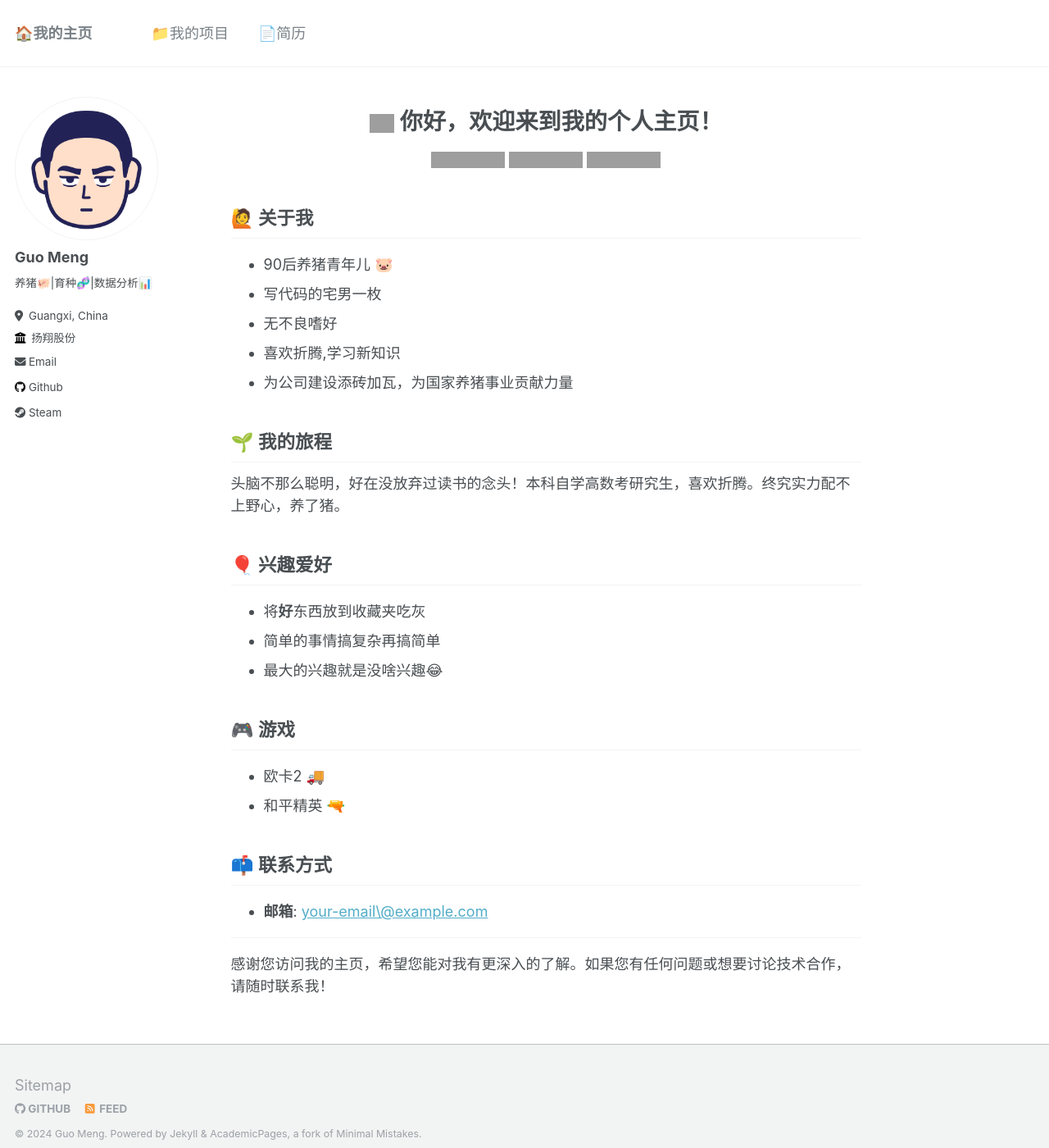
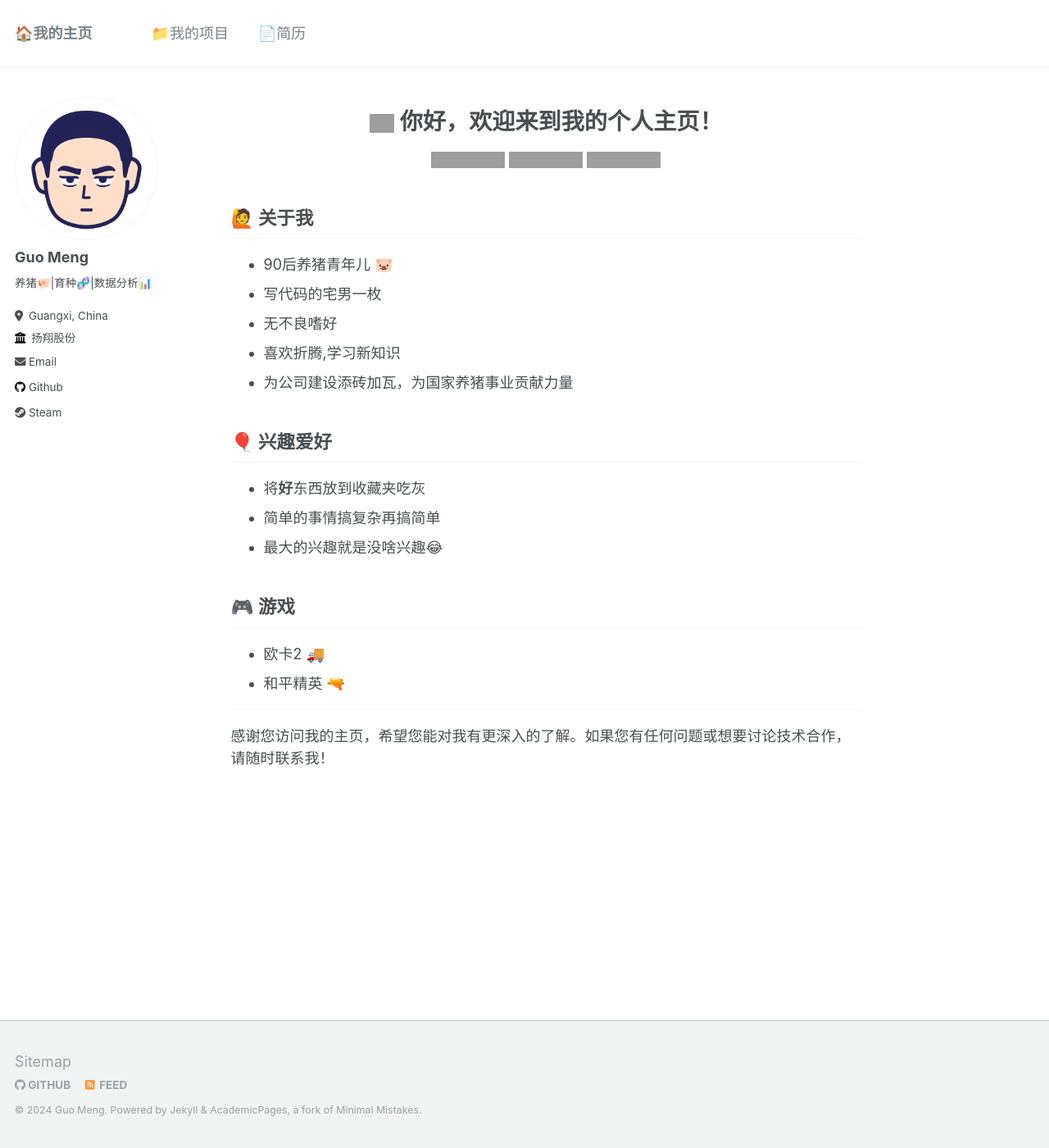
Before and after one commit to tony2015116/tony2015116.github.io, a Jekyll site: the page built from _pages/about.md, in a window 1280 px wide and 1400 px high. Shown: the whole window at 82% size. Built offline with Jekyll 4.4.1, drawn with Linux system fonts in a browser that asks for light colours; grey boxes are pictures that could not be loaded.

Commit message:
2024-03-10

```diff
--- a/_pages/about.md
+++ b/_pages/about.md
@@ -33,10 +33,6 @@ editor_options:
 - 喜欢折腾,学习新知识
 - 为公司建设添砖加瓦，为国家养猪事业贡献力量
 
-## 🌱 我的旅程
-
-头脑不那么聪明，好在没放弃过读书的念头！本科自学高数考研究生，喜欢折腾。终究实力配不上野心，养了猪。
-
 ## 🎈 兴趣爱好
 
 - 将**好**东西放到收藏夹吃灰
@@ -47,11 +43,6 @@ editor_options:
 - 欧卡2 🚚
 - 和平精英 🔫
 
-
-## 📫 联系方式
-
-- **邮箱**: [your-email\@example.com](mailto:your-email@example.com)
-
 ------------------------------------------------------------------------
 
 感谢您访问我的主页，希望您能对我有更深入的了解。如果您有任何问题或想要讨论技术合作，请随时联系我！
```
